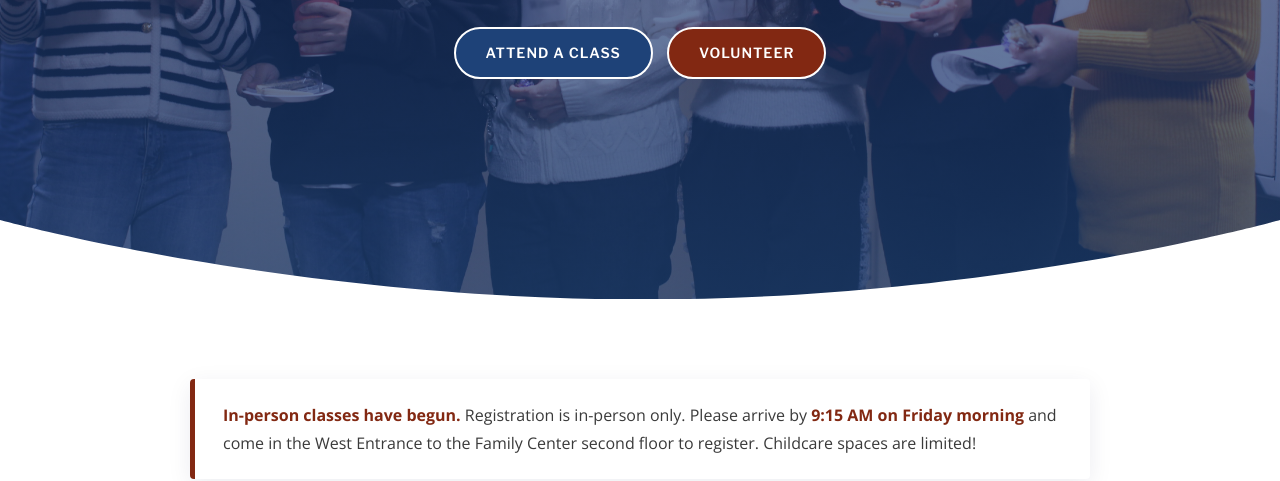
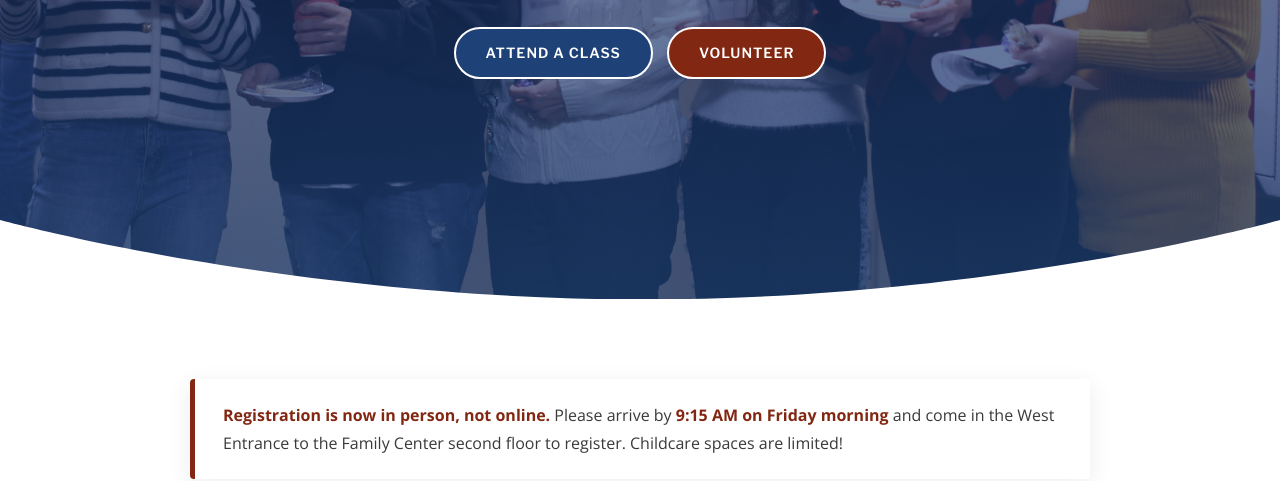
Before and after one commit to noelhoxie-gif/shepherds-esl, a website: page index.html in a window 1280 px wide. Shown: the part 502-983 px from the top of the page. Drawn offline with nearby package versions, Linux system fonts and the light colour scheme.

Commit message:
Say registration is now in person, not online, and starts at 9:15 AM.

```diff
--- a/index.html
+++ b/index.html
@@ -75,7 +75,7 @@
       <div class="section">
         <div class="container">
           <div class="notice">
-            <strong>In-person classes have begun.</strong> Registration is in-person only. Please arrive by
+            <strong>Registration is now in person, not online.</strong> Please arrive by
             <strong>9:15 AM on Friday morning</strong> and come in the West Entrance to the Family Center second floor to register.
             Childcare spaces are limited!
           </div>
@@ -230,7 +230,7 @@
       <div class="section">
         <div class="container">
           <div class="notice">
-            <strong>How to register:</strong> Registration is in-person only. Arrive by <strong>9:15 AM on Friday</strong>
+            <strong>How to register:</strong> Registration is now in person, not online. Arrive by <strong>9:15 AM on Friday</strong>
             and come in the West Entrance to the Family Center, second floor. New students should attend
             <strong>New Student Orientation</strong> on the first Friday of the fall semester.
           </div>
@@ -520,7 +520,7 @@
             </details>
             <details>
               <summary>How do I register?</summary>
-              <div><p>Registration is in-person only. Please arrive by 9:15 AM on Friday morning and come in the West Entrance to the Family Center second floor.</p></div>
+              <div><p>Registration is now in person, not online. Please arrive by 9:15 AM on Friday morning and come in the West Entrance to the Family Center second floor.</p></div>
             </details>
             <details>
               <summary>Can I bring my children?</summary>
```
